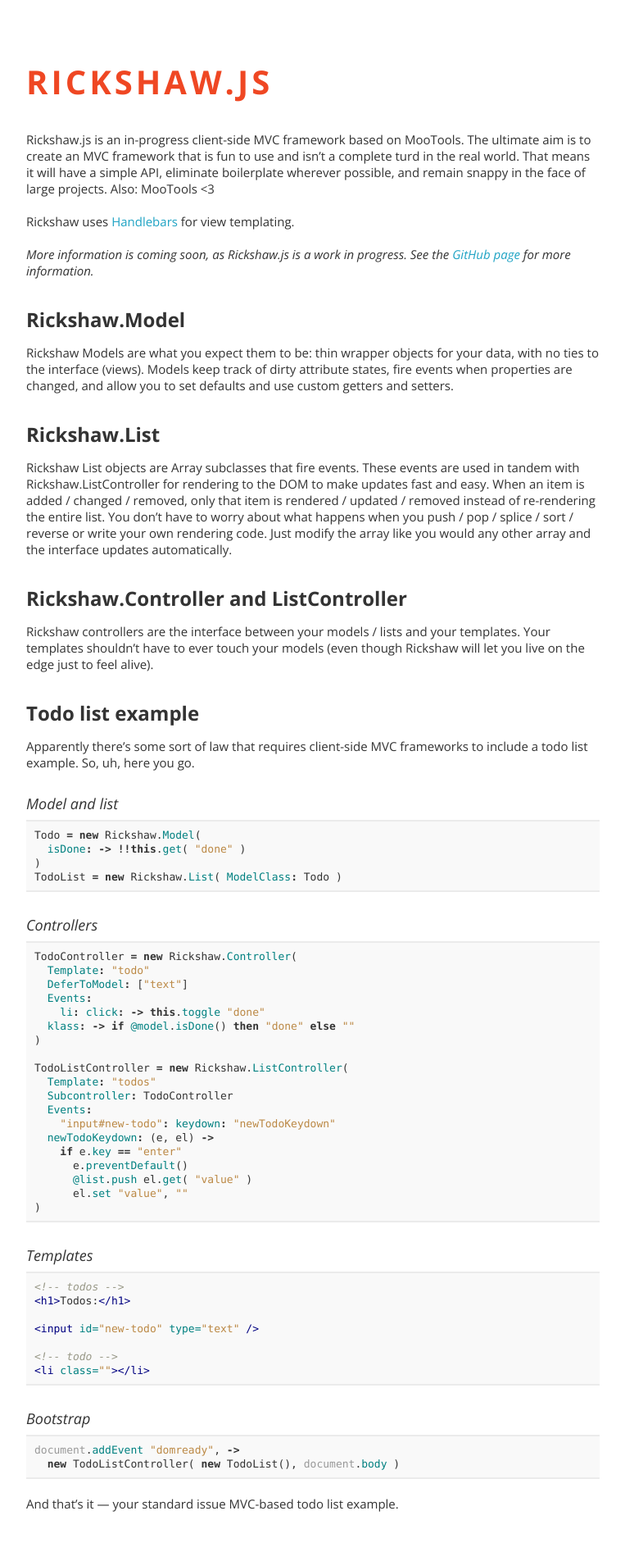
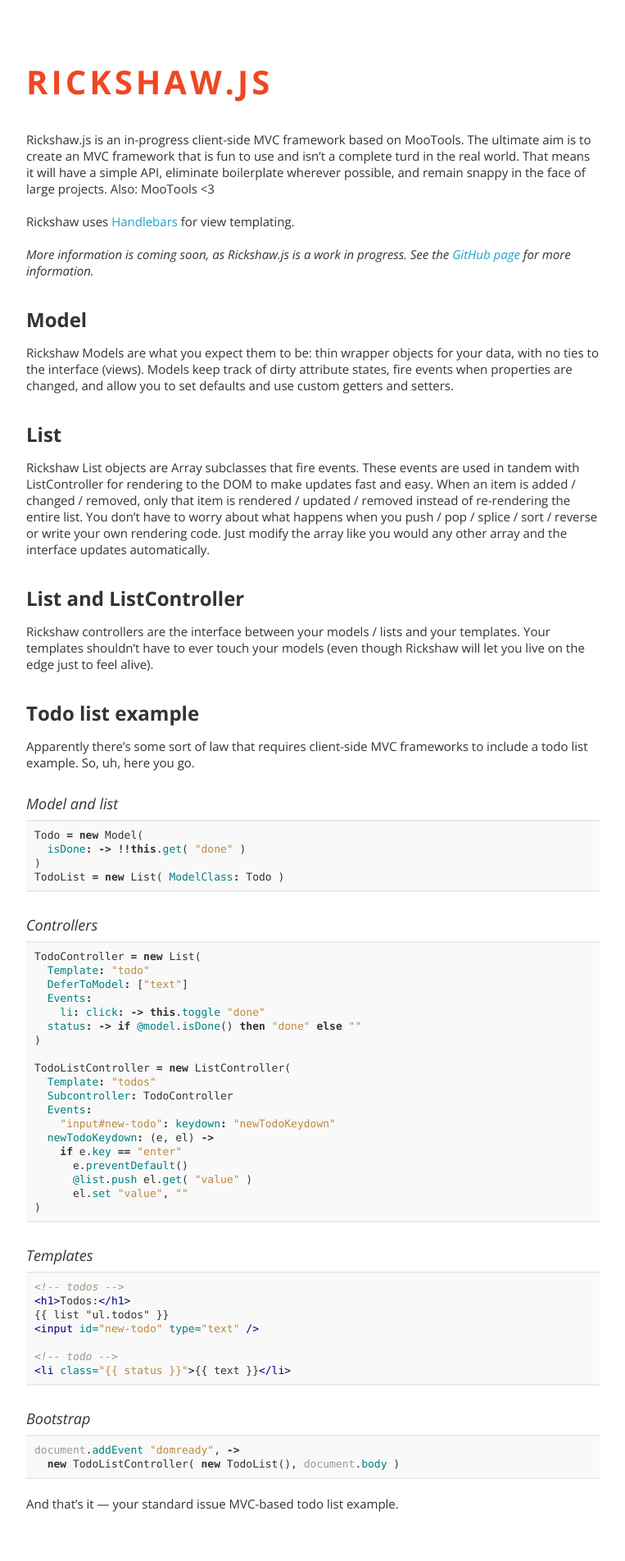
Before and after one commit to tysonmote/Rickshaw, a Jekyll site: the page built from index.markdown, in a window 1280 px wide. Shown: the whole page at 82% size, without its empty margins (18-781 px from the left). Built offline with Jekyll 4.4.1, drawn with Linux system fonts in a browser that asks for light colours; Markdown is read by kramdown in place of the engine named in the settings.

Commit message:
Updates.

```diff
--- a/_config.yml
+++ b/_config.yml
@@ -8,3 +8,7 @@ exclude:
   - Gemfile.lock
   - sass
   - Procfile
+lcb: "{"
+rcb: "}"
+lcbs: "{{"
+rcbs: "}}"
--- a/index.markdown
+++ b/index.markdown
@@ -9,15 +9,15 @@ Rickshaw uses [Handlebars](http://handlebarsjs.com) for view templating.
 
 *More information is coming soon, as Rickshaw.js is a work in progress. See the [GitHub page](github.com/tysontate/Rickshaw) for more information.*
 
-## Rickshaw.Model
+## Model
 
 Rickshaw Models are what you expect them to be: thin wrapper objects for your data, with no ties to the interface (views). Models keep track of dirty attribute states, fire events when properties are changed, and allow you to set defaults and use custom getters and setters.
 
-## Rickshaw.List
+## List
 
-Rickshaw List objects are Array subclasses that fire events. These events are used in tandem with Rickshaw.ListController for rendering to the DOM to make updates fast and easy. When an item is added / changed / removed, only that item is rendered / updated / removed instead of re-rendering the entire list. You don't have to worry about what happens when you push / pop / splice / sort / reverse or write your own rendering code. Just modify the array like you would any other array and the interface updates automatically.
+Rickshaw List objects are Array subclasses that fire events. These events are used in tandem with ListController for rendering to the DOM to make updates fast and easy. When an item is added / changed / removed, only that item is rendered / updated / removed instead of re-rendering the entire list. You don't have to worry about what happens when you push / pop / splice / sort / reverse or write your own rendering code. Just modify the array like you would any other array and the interface updates automatically.
 
-## Rickshaw.Controller and ListController
+## List and ListController
 
 Rickshaw controllers are the interface between your models / lists and your templates. Your templates shouldn't have to ever touch your models (even though Rickshaw will let you live on the edge just to feel alive).
 
@@ -28,24 +28,24 @@ Apparently there's some sort of law that requires client-side MVC frameworks to
 ### Model and list
 
 {% highlight coffeescript %}
-Todo = new Rickshaw.Model(
+Todo = new Model(
   isDone: -> !!this.get( "done" )
 )
-TodoList = new Rickshaw.List( ModelClass: Todo )
+TodoList = new List( ModelClass: Todo )
 {% endhighlight %}
 
 ### Controllers
 
 {% highlight coffeescript %}
-TodoController = new Rickshaw.Controller(
+TodoController = new List(
   Template: "todo"
   DeferToModel: ["text"]
   Events:
     li: click: -> this.toggle "done"
-  klass: -> if @model.isDone() then "done" else ""
+  status: -> if @model.isDone() then "done" else ""
 )
 
-TodoListController = new Rickshaw.ListController(
+TodoListController = new ListController(
   Template: "todos"
   Subcontroller: TodoController
   Events:
@@ -63,11 +63,11 @@ TodoListController = new Rickshaw.ListController(
 {% highlight html %}
 <!-- todos -->
 <h1>Todos:</h1>
-{{ list "ul.todos" }}
+{{site.lcbs}} list "ul.todos" {{site.rcbs}}
 <input id="new-todo" type="text" />
 
 <!-- todo -->
-<li class="{{ klass }}">{{ text }}</li>
+<li class="{{ site.lcbs }} status {{site.rcbs}}">{{site.lcbs}} text {{site.rcbs}}</li>
 {% endhighlight %}
 
 ### Bootstrap
```
